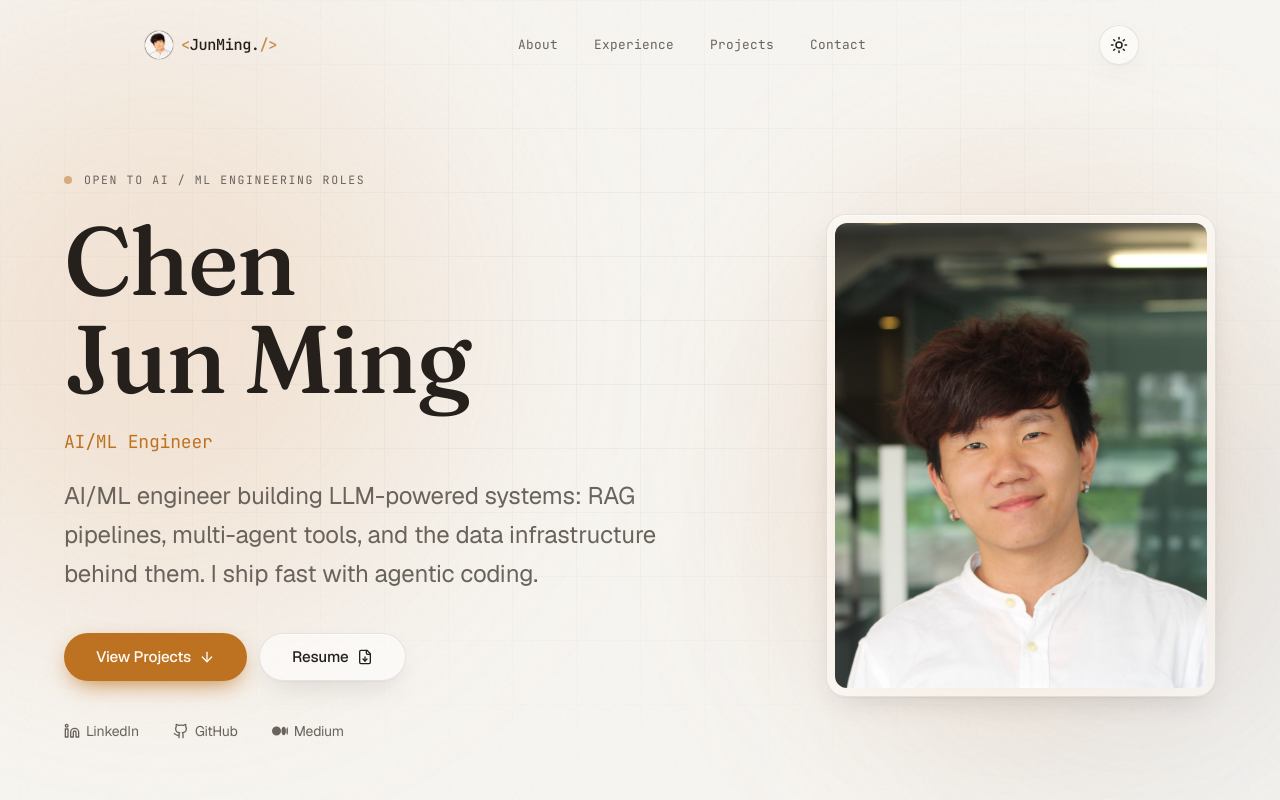
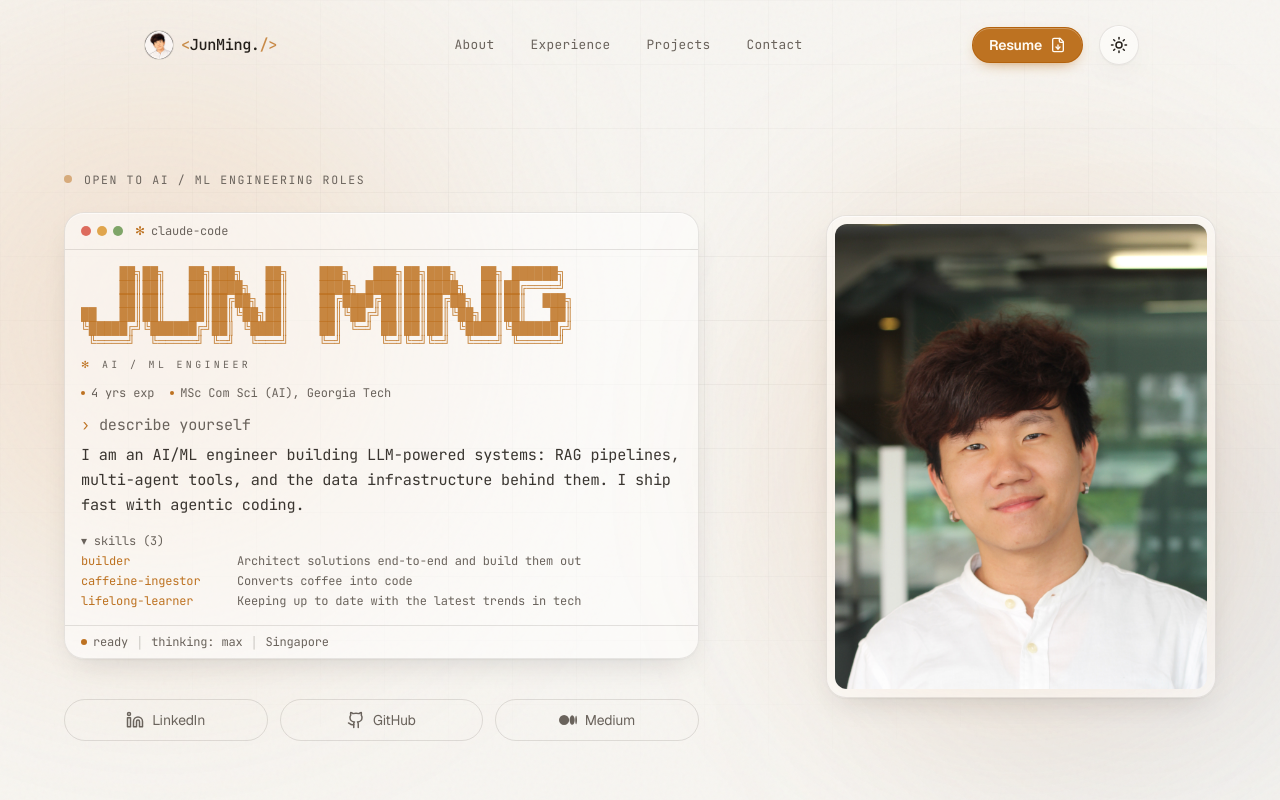
Before and after one commit to junmingg/portfolio, a React (Vite) app: page / in a window 1280 px wide. Shown: the top 800 px of the page. Built offline with nearby package versions, Linux system fonts and the light colour scheme.

Commit message:
feat: revamp hero and navbar

```diff
--- a/src/components/Hero.tsx
+++ b/src/components/Hero.tsx
@@ -1,8 +1,7 @@
 import { motion, useReducedMotion } from "framer-motion";
-import { ArrowDown, ArrowUpRight, FileDown } from "lucide-react";
 import { site, socials } from "@/data/site";
 import portrait from "@/assets/portrait.jpg";
-import { Button } from "./ui/button";
+import { HeroTerminal } from "./HeroTerminal";
 
 const container = {
   hidden: {},
@@ -61,6 +60,17 @@ export function Hero() {
       >
         {/* Text column */}
         <div>
+          {/* The terminal's ASCII banner is the visible identity at every
+              viewport, so the serif name + role are kept in the DOM (sr-only)
+              for SEO and screen readers but hidden visually. */}
+          <motion.h1 variants={item} className="sr-only">
+            {site.name}
+          </motion.h1>
+
+          <motion.p variants={item} className="sr-only">
+            {site.role}
+          </motion.p>
+
           <motion.p
             variants={item}
             className="text-mono-label mb-6 flex items-center gap-3"
@@ -69,46 +79,13 @@ export function Hero() {
             Open to AI / ML Engineering roles
           </motion.p>
 
-          <motion.h1
-            variants={item}
-            className="max-w-4xl text-balance text-5xl leading-[1.02] sm:text-7xl lg:text-7xl xl:text-8xl"
-          >
-            {site.name}
-          </motion.h1>
-
-          <motion.p
-            variants={item}
-            className="mt-5 font-mono text-base text-accent sm:text-lg"
-          >
-            {site.role}
-          </motion.p>
-
-          <motion.p
-            variants={item}
-            className="mt-5 max-w-2xl text-pretty text-xl leading-relaxed text-muted-foreground sm:text-2xl"
-          >
-            {site.tagline}
-          </motion.p>
-
-          <motion.div
-            variants={item}
-            className="mt-10 flex flex-wrap items-center gap-3"
-          >
-            <Button asChild size="lg">
-              <a href="#projects">
-                View Projects <ArrowDown className="size-4" />
-              </a>
-            </Button>
-            <Button asChild variant="outline" size="lg">
-              <a href={site.resume} target="_blank" rel="noopener noreferrer">
-                Resume <FileDown className="size-4" />
-              </a>
-            </Button>
+          <motion.div variants={item} className="mt-6 max-w-2xl">
+            <HeroTerminal text={site.tagline} />
           </motion.div>
 
           <motion.div
             variants={item}
-            className="mt-10 flex items-center gap-4 text-sm text-muted-foreground"
+            className="mt-10 grid grid-cols-3 gap-3"
           >
             {socials.map(({ label, href, icon: Icon }) => (
               <a
@@ -116,11 +93,10 @@ export function Hero() {
                 href={href}
                 target="_blank"
                 rel="noopener noreferrer"
-                className="group inline-flex items-center gap-1.5 transition-colors hover:text-foreground"
+                className="group flex items-center justify-center gap-2 rounded-full border border-border px-4 py-2.5 text-sm text-muted-foreground transition-all duration-300 hover:-translate-y-0.5 hover:border-accent/40 hover:text-foreground"
               >
-                <Icon className="size-4" />
+                <Icon className="size-[18px] transition-colors group-hover:text-accent" />
                 <span>{label}</span>
-                <ArrowUpRight className="size-3 opacity-0 transition-opacity group-hover:opacity-100" />
               </a>
             ))}
           </motion.div>
--- /dev/null
+++ b/src/components/HeroTerminal.tsx
@@ -0,0 +1,206 @@
+import * as React from "react";
+import { motion, useReducedMotion } from "framer-motion";
+import { cn } from "@/lib/utils";
+import { heroSkills } from "@/data/site";
+
+/**
+ * Reveals `text` one character at a time. When disabled (reduced motion),
+ * the full text is shown immediately.
+ */
+function useTypewriter(
+  text: string,
+  enabled: boolean,
+  speed = 16,
+  startDelay = 700,
+) {
+  const [count, setCount] = React.useState(enabled ? 0 : text.length);
+
+  React.useEffect(() => {
+    if (!enabled) {
+      setCount(text.length);
+      return;
+    }
+    setCount(0);
+    let charTimer: ReturnType<typeof setTimeout>;
+    const startTimer = setTimeout(function tick() {
+      setCount((c) => {
+        const next = c + 1;
+        if (next < text.length) charTimer = setTimeout(tick, speed);
+        return next;
+      });
+    }, startDelay);
+    return () => {
+      clearTimeout(startTimer);
+      clearTimeout(charTimer);
+    };
+  }, [text, enabled, speed, startDelay]);
+
+  return count;
+}
+
+// ANSI Shadow figlet banner of the name. Rendered desktop-only and auto-scaled
+// to the card width (container-query units) so it can never overflow.
+const NAME_ART = [
+  "     ██╗██╗   ██╗███╗   ██╗    ███╗   ███╗██╗███╗   ██╗ ██████╗ ",
+  "     ██║██║   ██║████╗  ██║    ████╗ ████║██║████╗  ██║██╔════╝ ",
+  "     ██║██║   ██║██╔██╗ ██║    ██╔████╔██║██║██╔██╗ ██║██║  ███╗",
+  "██   ██║██║   ██║██║╚██╗██║    ██║╚██╔╝██║██║██║╚██╗██║██║   ██║",
+  "╚█████╔╝╚██████╔╝██║ ╚████║    ██║ ╚═╝ ██║██║██║ ╚████║╚██████╔╝",
+  " ╚════╝  ╚═════╝ ╚═╝  ╚═══╝    ╚═╝     ╚═╝╚═╝╚═╝  ╚═══╝ ╚═════╝ ",
+].join("\n");
+
+const container = {
+  hidden: {},
+  show: { transition: { staggerChildren: 0.12, delayChildren: 0.2 } },
+};
+
+const line = {
+  hidden: { opacity: 0, y: 6 },
+  show: {
+    opacity: 1,
+    y: 0,
+    transition: { duration: 0.4, ease: [0.21, 0.47, 0.32, 0.98] },
+  },
+};
+
+/**
+ * The hero tagline rendered as a Claude Code session: a boot sequence, the
+ * tagline streaming in like an assistant response, a manifest of the real
+ * stack, and a status bar. Styled in the site's warm glass system so it reads
+ * as on-brand rather than a stock terminal.
+ */
+export function HeroTerminal({
+  text,
+  prompt = "describe yourself",
+}: {
+  text: string;
+  prompt?: string;
+}) {
+  const reduceMotion = useReducedMotion();
+  const count = useTypewriter(text, !reduceMotion);
+  const typed = text.slice(0, count);
+  const done = count >= text.length;
+
+  // Full-time career began in 2022; keep years-of-experience current.
+  const yoe = new Date().getFullYear() - 2022;
+
+  return (
+    <div className="glass overflow-hidden rounded-[var(--radius-card)] font-mono">
+      {/* Title bar */}
+      <div className="flex items-center gap-2 border-b border-border px-4 py-2.5">
+        {/* Traffic lights, desaturated to sit in the warm palette rather than
+            the raw neon macOS colors. */}
+        <span className="flex gap-1.5" aria-hidden>
+          <span className="h-2.5 w-2.5 rounded-full bg-[#dd6b5d]" />
+          <span className="h-2.5 w-2.5 rounded-full bg-[#e0a54c]" />
+          <span className="h-2.5 w-2.5 rounded-full bg-[#7fa568]" />
+        </span>
+        <span className="ml-1 flex items-center gap-1.5 text-xs text-muted-foreground">
+          <span className="text-accent">✻</span> claude-code
+        </span>
+      </div>
+
+      {/* Body */}
+      <motion.div
+        variants={container}
+        initial={reduceMotion ? "show" : "hidden"}
+        animate="show"
+        className="px-4 py-4 text-sm leading-relaxed sm:text-[0.95rem]"
+      >
+        {/* Name banner — auto-scaled with container-query units so it fits the
+            card at any viewport, phones included. */}
+        <motion.div variants={line} aria-hidden>
+          <div style={{ containerType: "inline-size" }}>
+            <pre
+              className="leading-none text-accent/85"
+              style={{
+                fontSize: "clamp(0.3rem, 2.5cqw, 0.82rem)",
+                lineHeight: 1.05,
+              }}
+            >
+              {NAME_ART}
+            </pre>
+          </div>
+          <p className="mt-2 text-[0.62rem] tracking-[0.34em] text-muted-foreground">
+            <span className="text-accent">✻</span> AI / ML ENGINEER
+          </p>
+        </motion.div>
+        <motion.p
+          variants={line}
+          className="mt-3 flex flex-wrap gap-x-4 gap-y-1 text-xs text-muted-foreground"
+        >
+          <span className="flex items-center gap-1.5">
+            <span className="h-1 w-1 shrink-0 rounded-full bg-accent" />
+            {yoe} yrs exp
+          </span>
+          <span className="flex items-center gap-1.5">
+            <span className="h-1 w-1 shrink-0 rounded-full bg-accent" />
+            MSc Com Sci (AI), Georgia Tech
+          </span>
+        </motion.p>
+
+        {/* Prompt */}
+        <motion.p variants={line} className="mt-3 text-muted-foreground">
+          <span className="text-accent">›</span> {prompt}
+        </motion.p>
+
+        {/* Full text for assistive tech (the animated copy below is hidden). */}
+        <p className="sr-only">{text}</p>
+
+        {/* Streaming response */}
+        <motion.p
+          variants={line}
+          aria-hidden
+          className="mt-1.5 text-pretty text-foreground/90"
+        >
+          {typed}
+          <span
+            className={cn(
+              "ml-0.5 inline-block h-[1.05em] w-[0.5em] translate-y-[0.15em] rounded-[1px] bg-accent",
+              done ? "animate-caret" : "opacity-100",
+            )}
+          />
+        </motion.p>
+
+        {/* Skills manifest — reveals once the response finishes typing */}
+        <motion.div
+          variants={container}
+          initial={reduceMotion ? "show" : "hidden"}
+          animate={done ? "show" : "hidden"}
+          className="mt-4"
+        >
+          <motion.p variants={line} className="text-xs text-muted-foreground">
+            ▾ skills ({heroSkills.length})
+          </motion.p>
+          {heroSkills.map((skill) => (
+            <motion.p
+              key={skill.name}
+              variants={line}
+              className="mt-1 flex items-start gap-3 text-xs"
+            >
+              <span className="w-36 shrink-0 text-accent">{skill.name}</span>
+              <span className="text-muted-foreground">{skill.description}</span>
+            </motion.p>
+          ))}
+        </motion.div>
+      </motion.div>
+
+      {/* Status bar */}
+      <div className="flex flex-wrap items-center gap-x-2 gap-y-1 border-t border-border px-4 py-2 text-xs text-muted-foreground">
+        <span className="flex items-center gap-1.5">
+          <span
+            className={cn(
+              "h-1.5 w-1.5 rounded-full",
+              done ? "bg-accent" : "bg-muted-foreground/40",
+            )}
+          />
+          {done ? "ready" : "booting…"}
+        </span>
+        <span className="text-muted-foreground/40">│</span>
+        <span>thinking: max</span>
+        <span className="text-muted-foreground/40">│</span>
+        <span>Singapore</span>
+      </div>
+    </div>
+  );
+}
--- a/src/components/Navbar.tsx
+++ b/src/components/Navbar.tsx
@@ -1,8 +1,9 @@
 import { useEffect, useState } from "react";
 import * as Dialog from "@radix-ui/react-dialog";
-import { Menu, X } from "lucide-react";
+import { FileDown, Menu, X } from "lucide-react";
 import { AnimatePresence, motion, useReducedMotion } from "framer-motion";
 import { navSections, site, socials } from "@/data/site";
+import { Button } from "./ui/button";
 import { ThemeToggle } from "./ThemeToggle";
 import { useActiveSection } from "@/hooks/use-active-section";
 import { cn } from "@/lib/utils";
@@ -94,6 +95,11 @@ export function Navbar() {
         </div>
 
         <div className="flex items-center gap-2">
+          <Button asChild size="sm" className="hidden md:mr-2 md:inline-flex">
+            <a href={site.resume} target="_blank" rel="noopener noreferrer">
+              Resume <FileDown className="size-4" />
+            </a>
+          </Button>
           <ThemeToggle />
 
           {/* Mobile trigger */}
@@ -154,7 +160,18 @@ export function Navbar() {
                           </a>
                         );
                       })}
-                      <div className="mt-auto flex gap-2 pt-6">
+                      <Button asChild size="lg" className="mt-auto">
+                        <a
+                          href={site.resume}
+                          target="_blank"
+                          rel="noopener noreferrer"
+                          onClick={() => setOpen(false)}
+                        >
+                          Resume <FileDown className="size-4" />
+                        </a>
+                      </Button>
+
+                      <div className="flex gap-2 pt-6">
                         {socials.map(({ label, href, icon: Icon }) => (
                           <a
                             key={label}
--- a/src/components/ui/button.tsx
+++ b/src/components/ui/button.tsx
@@ -9,9 +9,9 @@ const buttonVariants = cva(
     variants: {
       variant: {
         default:
-          "bg-accent text-accent-foreground shadow-[0_8px_24px_-8px_var(--accent)] hover:shadow-[0_12px_32px_-8px_var(--accent)] hover:-translate-y-0.5",
+          "bg-accent text-accent-foreground font-semibold border border-accent-strong/60 shadow-[0_5px_16px_-8px_var(--accent),inset_0_1px_0_0_oklch(1_0_0/0.28)] hover:-translate-y-0.5 hover:shadow-[0_9px_24px_-8px_var(--accent),inset_0_1px_0_0_oklch(1_0_0/0.34)]",
         outline:
-          "glass text-foreground hover:border-accent/40 hover:-translate-y-0.5",
+          "glass text-foreground font-semibold border-foreground/15 hover:border-accent/40 hover:-translate-y-0.5",
         ghost:
           "text-muted-foreground hover:text-foreground hover:bg-foreground/5",
         link: "text-accent underline-offset-4 hover:underline",
--- a/src/data/site.ts
+++ b/src/data/site.ts
@@ -9,13 +9,29 @@ export const site = {
   email: "chenjm246@gmail.com",
   resume: `${import.meta.env.BASE_URL}resume.pdf`,
   tagline:
-    "AI/ML engineer building LLM-powered systems: RAG pipelines, multi-agent tools, and the data infrastructure behind them. I ship fast with agentic coding.",
+    "I am an AI/ML engineer building LLM-powered systems: RAG pipelines, multi-agent tools, and the data infrastructure behind them. I ship fast with agentic coding.",
   about: [
     "I'm an AI/ML engineer who builds production systems around machine learning and large language models. I pair solid ML fundamentals with modern tooling, and I'm happiest taking an ambiguous problem and turning it into something that ships.",
     "Right now I'm a Software Engineer at Modular Asset Management, building Python data pipelines on Airflow and Kubernetes plus autonomous agents that pull, reconcile, and comment on trading data. I lean heavily on agentic coding workflows like Claude Code to move fast without cutting corners. Before that I was a Senior AI Engineer at ST Engineering, where I built RAG chatbots and multi-agent systems, and a Data Scientist at Yokogawa and Ai Palette, working across computer-vision OCR, vector search, and generative AI.",
     "I recently finished a Master's in Computer Science (Artificial Intelligence) at Georgia Tech, taken alongside full-time work, on top of an Economics (Data Science & Analytics) degree from SMU. I started out in R and have lived in Python ever since.",
   ],
 } as const;
+
+/**
+ * Playful "skills" manifest for the hero terminal, styled like an agent
+ * harness. Distinct from the technical toolkit chips in education.ts.
+ */
+export const heroSkills: { name: string; description: string }[] = [
+  {
+    name: "builder",
+    description: "Architect solutions end-to-end and build them out",
+  },
+  { name: "caffeine-ingestor", description: "Converts coffee into code" },
+  {
+    name: "lifelong-learner",
+    description: "Keeping up to date with the latest trends in tech",
+  },
+];
 
 export type SocialLink = {
   label: string;
```
Also changed, not shown: src/index.css (+16 -0 lines).
